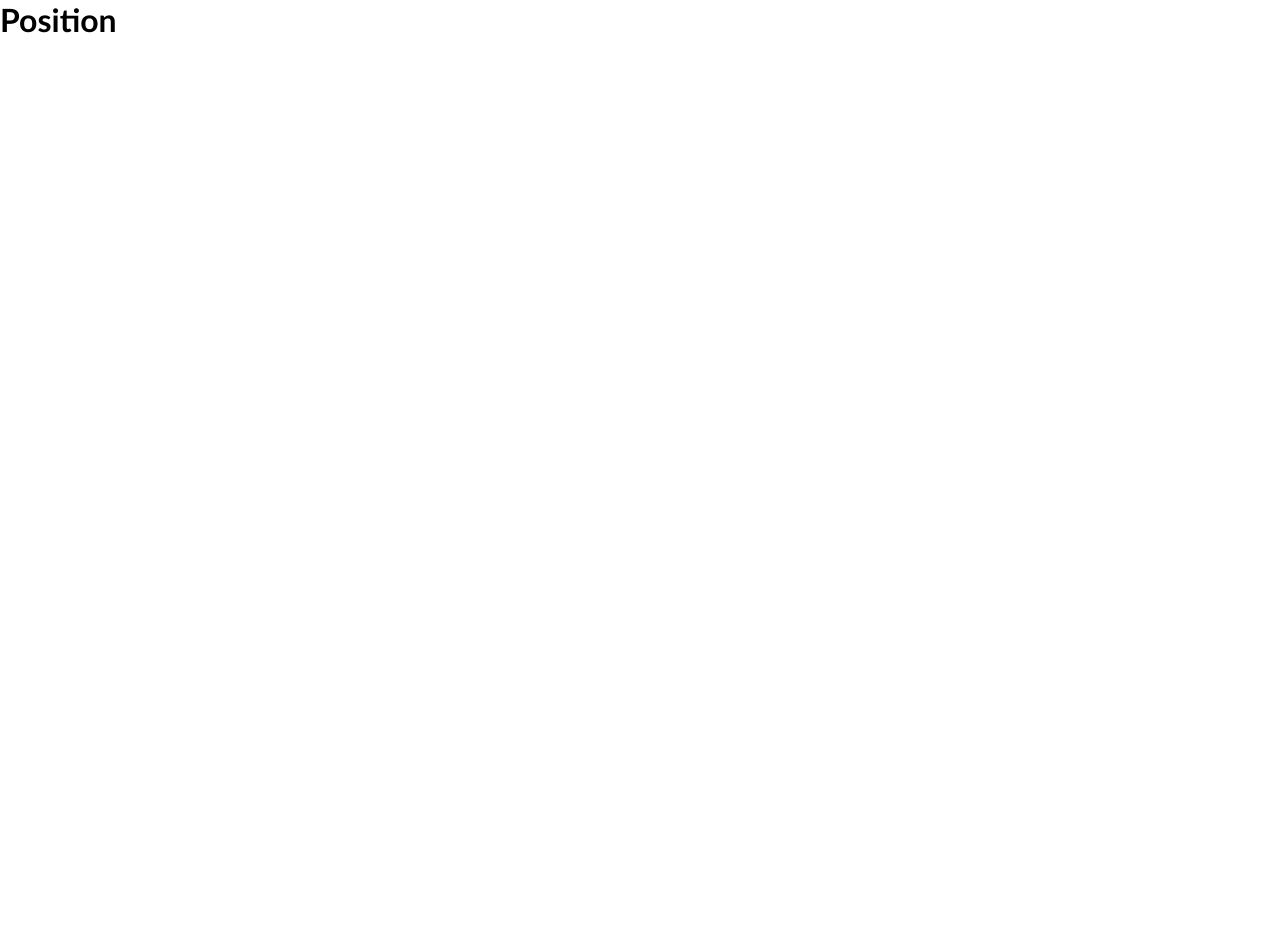
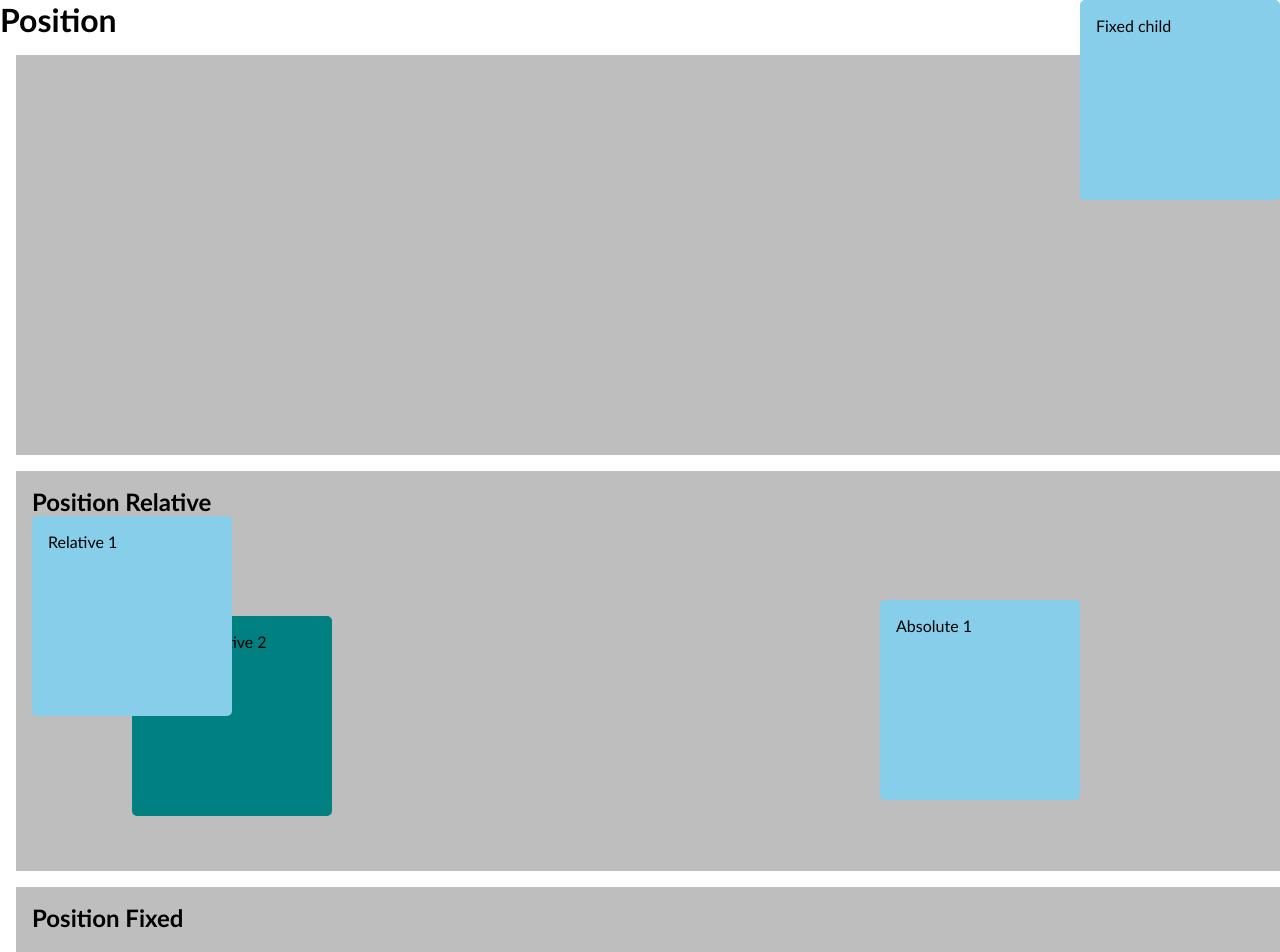
Before and after one commit to haidanglevn/HTML-CSS_Vera, a plain HTML site: page Week 5/index.html in a window 1280 px wide. Shown: the top 952 px of the page. Before the commit the page ends 800 px from the top, so only its background shows below. Drawn offline with Linux system fonts and the light colour scheme.

Commit message:
position example

```diff
--- a/Week 5/index.html
+++ b/Week 5/index.html
@@ -5,15 +5,27 @@
     <meta http-equiv="X-UA-Compatible" content="IE=edge" />
     <meta name="viewport" content="width=device-width, initial-scale=1.0" />
     <link rel="stylesheet" type="text/css" href="style.css" />
-    <title>Document</title>
+    <title>Position test</title>
   </head>
   <body>
     <h1>Position</h1>
-    <section>
-      <section id="section-a"></section>
-      <section id="section-b"></section>
-      <section id="section-c"></section>
-      <section id="section-d"></section>
+    <section></section>
+    <section id="section-a">
+      <h2>Position Relative</h2>
+      <div class="item">Relative 1</div>
+      <div class="item">Relative 2</div>
+    </section>
+    <section id="section-b">
+      <h2>Position Fixed</h2>
+      <div class="item">Fixed child</div>
+    </section>
+    <section id="section-c">
+      <h2>Position Absolute</h2>
+      <div class="item">Absolute 1</div>
+    </section>
+    <section id="section-d">
+      <h2>Position Sticky</h2>
+      <div class="item">Sticky child</div>
     </section>
   </body>
 </html>
--- a/Week 5/style.css
+++ b/Week 5/style.css
@@ -8,3 +8,54 @@ body {
   font-family: "Trebuchet MS", "Lucida Sans Unicode", "Lucida Grande",
     "Lucida Sans", Arial, sans-serif;
 }
+
+section {
+  background: #bebebe;
+  height: 400px;
+  width: 100vw;
+  padding: 1rem;
+  margin: 1rem;
+}
+
+.item {
+  height: 200px;
+  width: 200px;
+  background: skyblue;
+  border-radius: 5px;
+  padding: 1rem;
+  z-index: 1;
+}
+/* the right order of child: first > nth(2) > nth(3) > .... > last. On the case below we can just use first and last, it works the same */
+#section-a .item:nth-child(2) {
+  position: relative;
+  z-index: 3;
+}
+
+#section-a .item:nth-child(3) {
+  position: relative;
+  background: teal;
+  top: -100px;
+  left: 100px;
+  z-index: 2;
+  text-align: center;
+}
+
+#section-b .item {
+  position: fixed;
+  top: 0;
+  right: 0;
+}
+
+#section-c .item {
+  position: absolute;
+  right: 200px;
+  bottom: 0;
+}
+#section-d {
+  height: 2000px;
+}
+
+#section-d .item {
+  position: sticky;
+  top: 100px; /* the item starts to stick when its top margin to the screen is 100px */
+}
```
